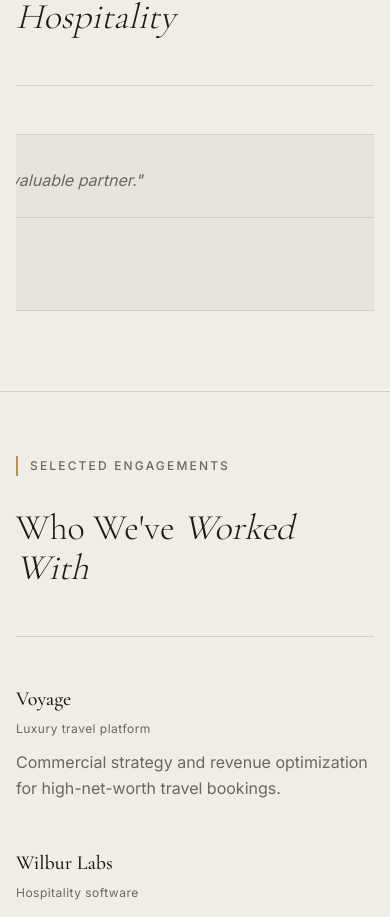
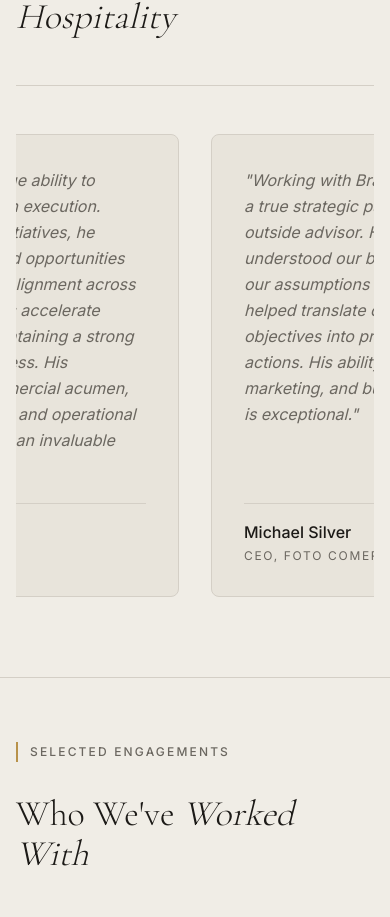
Before and after one commit to letsnavigatebmw/aperture-hospitality, a Next.js app: page / in a window 390 px wide. Shown: the part 4241-5158 px from the top of the page. Built offline with nearby package versions, Linux system fonts and the light colour scheme.

Commit message:
Fix testimonial card cutoff: Remove overflow constraints and use full width

```diff
--- a/components/Testimonials.tsx
+++ b/components/Testimonials.tsx
@@ -27,8 +27,8 @@ export default function Testimonials() {
         <div className="w-full h-px bg-rule mb-12" />
 
         {/* Testimonials Horizontal Scroll */}
-        <div className="overflow-x-auto scrollbar-hide">
-          <div className="flex gap-8 pb-4 md:pb-0 min-w-max md:min-w-full items-stretch justify-center md:justify-start">
+        <div className="w-full overflow-hidden">
+          <div className="flex gap-8 pb-4 md:pb-0 w-full items-stretch justify-center md:justify-start">
             {testimonials.map((testimonial, index) => (
               <div
                 key={index}
```
